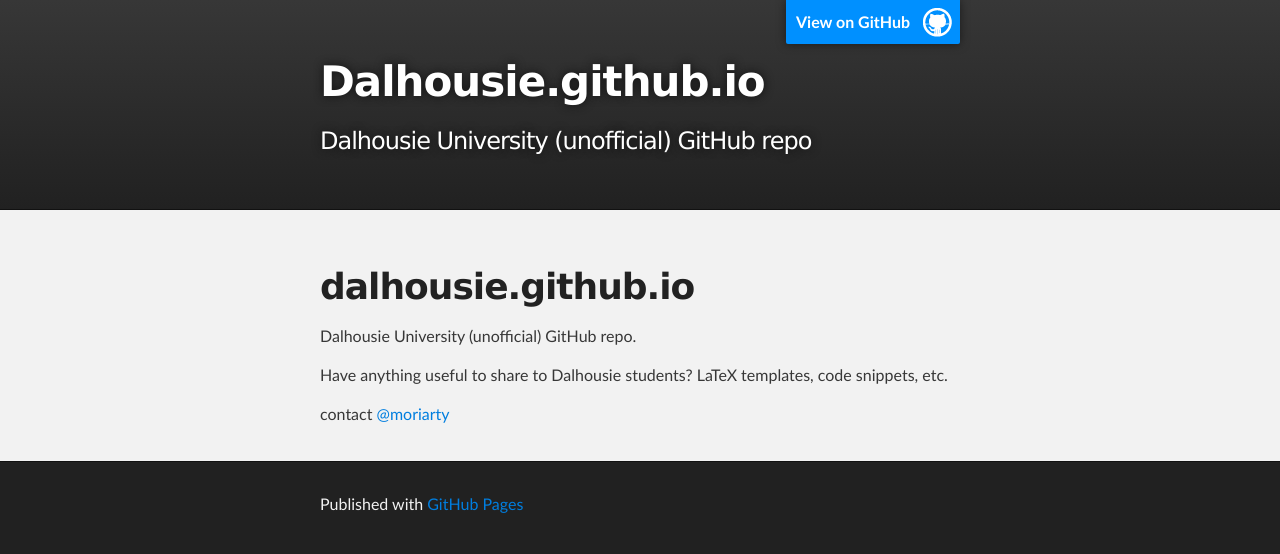
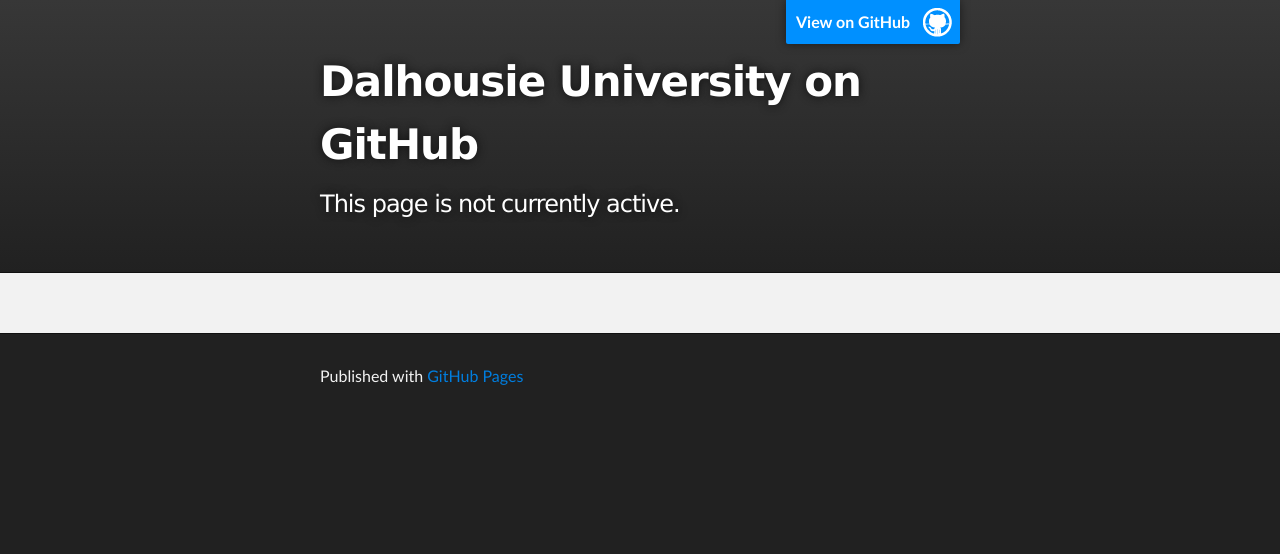
Before and after one commit to dalhousie/dalhousie.github.io, a plain HTML site: page index.html in a window 1280 px wide. Drawn offline with Linux system fonts and the light colour scheme.

Commit message:
Update index.html

```diff
--- a/index.html
+++ b/index.html
@@ -8,7 +8,7 @@
 
     <link rel="stylesheet" type="text/css" media="screen" href="stylesheets/stylesheet.css">
 
-    <title>Dalhousie.github.io</title>
+    <title>Dalhousie University on GitHub</title>
   </head>
 
   <body>
@@ -18,8 +18,8 @@
         <header class="inner">
           <a id="forkme_banner" href="https://github.com/dalhousie">View on GitHub</a>
 
-          <h1 id="project_title">Dalhousie.github.io</h1>
-          <h2 id="project_tagline">Dalhousie University (unofficial) GitHub repo</h2>
+          <h1 id="project_title">Dalhousie University on GitHub</h1>
+          <h2 id="project_tagline">This page is not currently active.</h2>
 
         </header>
     </div>
@@ -27,15 +27,6 @@
     <!-- MAIN CONTENT -->
     <div id="main_content_wrap" class="outer">
       <section id="main_content" class="inner">
-        <h1>
-<a name="dalhousiegithubio" class="anchor" href="#dalhousiegithubio"><span class="octicon octicon-link"></span></a>dalhousie.github.io</h1>
-
-<p>Dalhousie University (unofficial) GitHub repo. </p>
-
-<p>Have anything useful to share to Dalhousie students?
-LaTeX templates, code snippets, etc. </p>
-
-<p>contact <a href="https://github.com/moriarty" class="user-mention">@moriarty</a></p>
       </section>
     </div>
 
```
